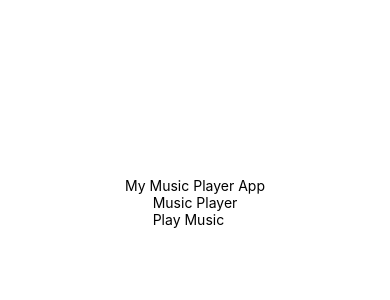
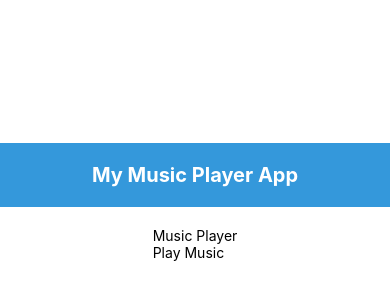
Before and after one commit to YusufjonAbdumajidov/MusicPlayer, a React Native app: screen / in a window 390 px wide. Shown: the part 220-520 px from the top of the page. Built offline with nearby package versions, Linux system fonts and the light colour scheme.

Commit message:
new changes adeed

```diff
--- a/App.js
+++ b/App.js
@@ -25,7 +25,9 @@ import Player from './Player';
 export default function App() {
   return (
     <View style={styles.container}>
-      <Text>My Music Player App</Text>
+      <View style={styles.header}>
+        <Text style={styles.headerText}>My Music Player App</Text>
+      </View>
       <Player />
     </View>
   );
@@ -38,4 +40,17 @@ const styles = StyleSheet.create({
     alignItems: 'center',
     justifyContent: 'center',
   },
+  header: {
+    padding: 20,
+    backgroundColor: '#3498db',
+    alignItems: 'center',
+    justifyContent: 'center',
+    width: '100%',
+    marginBottom: 20,
+  },
+  headerText: {
+    color: '#fff',
+    fontSize: 20,
+    fontWeight: 'bold',
+  },
 });
```
